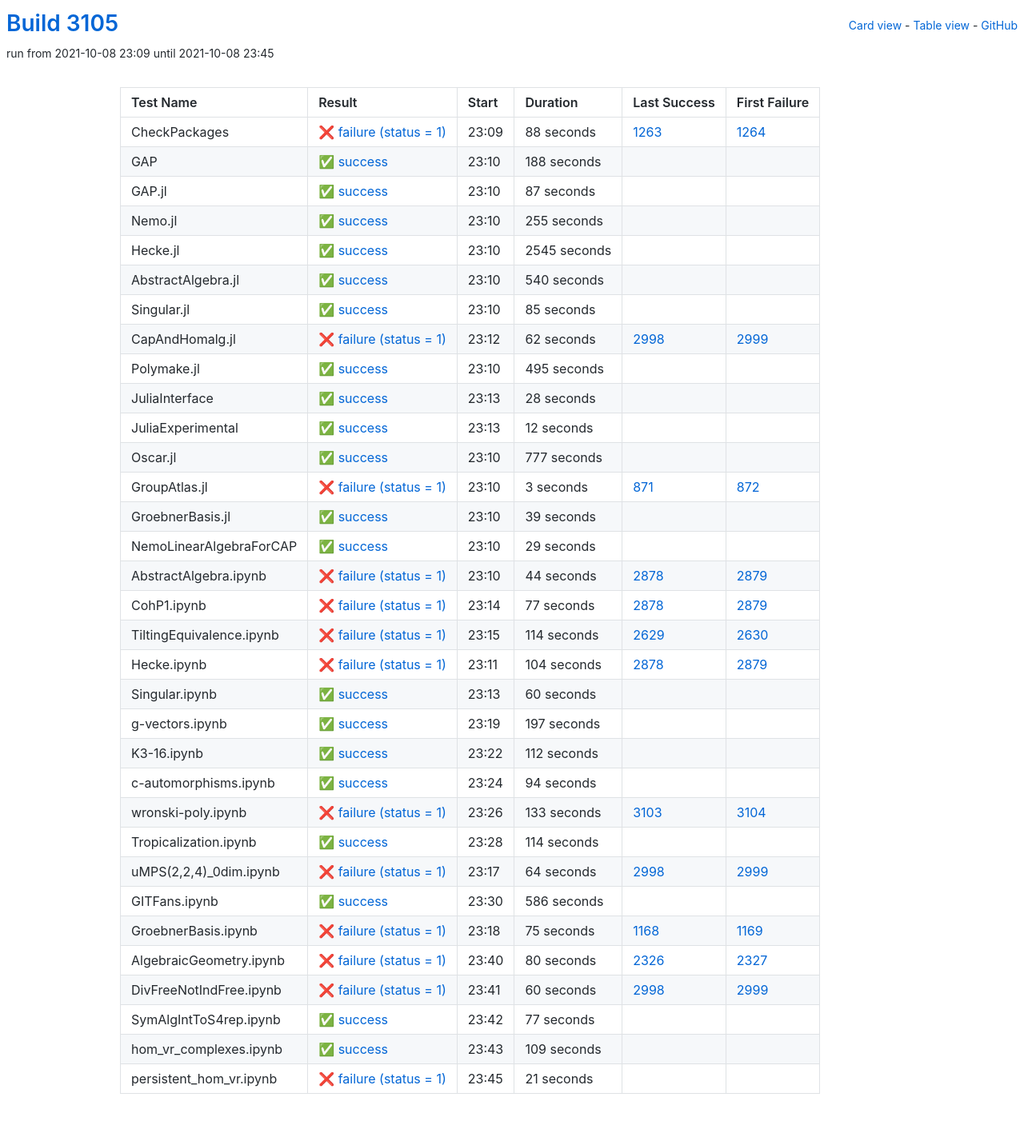
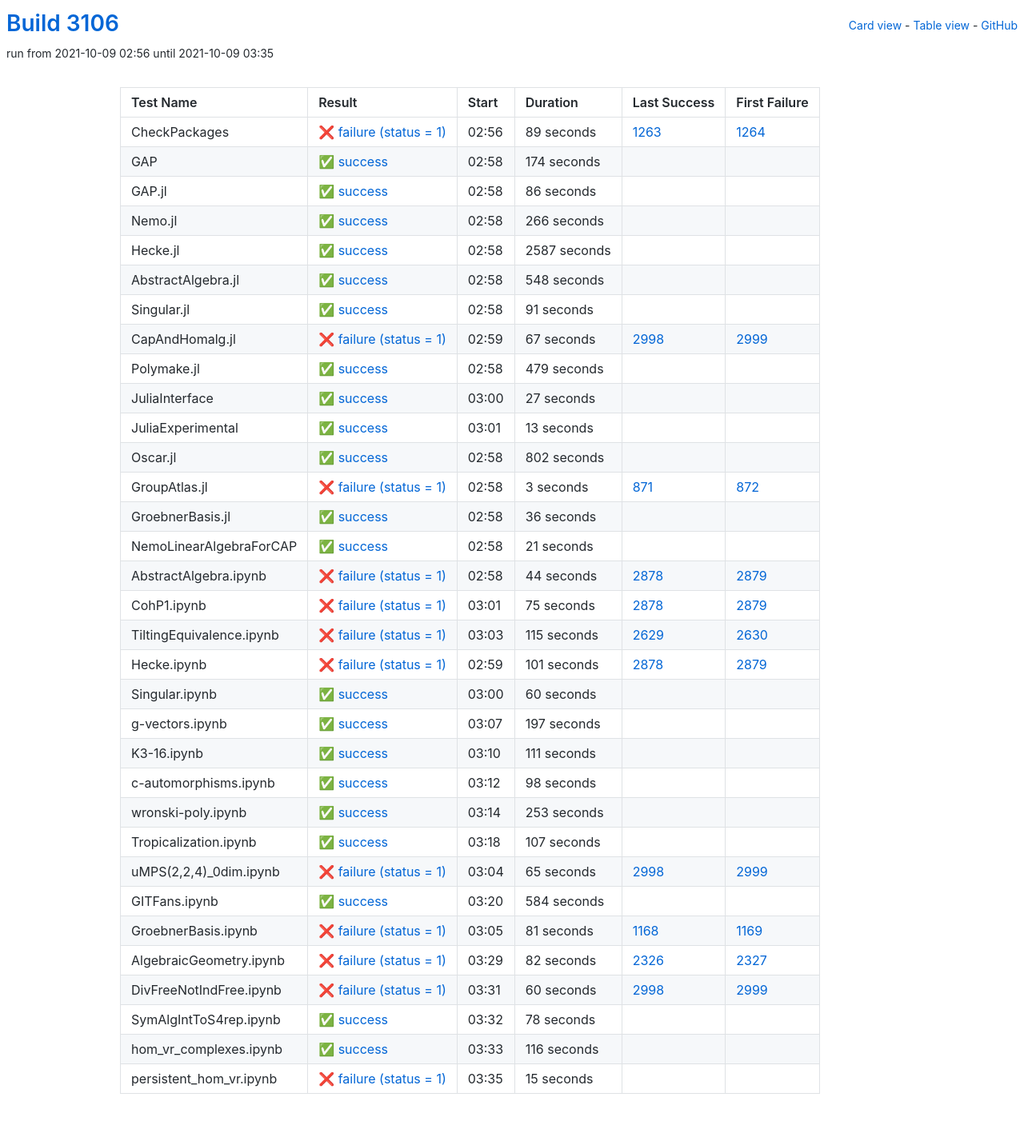
Before and after one commit to oscar-system/oscar-ci-status-stable, a Jekyll site: the page built from table.html, in a window 1280 px wide. Shown: the whole page at 80% size. Built offline with Jekyll 4.4.1, drawn with Linux system fonts in a browser that asks for light colours.

Commit message:
Build #3106

```diff
--- a/_data/ci.yml
+++ b/_data/ci.yml
@@ -1,6 +1,6 @@
 ---
-build: 3105
-build_url: https://oscarci.mathematik.uni-kl.de/job/oscar-stable/3105/
+build: 3106
+build_url: https://oscarci.mathematik.uni-kl.de/job/oscar-stable/3106/
 job: oscar-stable
 organization: oscar-system
 repo: oscar-ci-status-stable
@@ -8,152 +8,152 @@ repourl: https://github.com/oscar-system/oscar-ci-status-stable
 tests:
 - name: CheckPackages
   id: checkpackages
-  log: https://oscarci.mathematik.uni-kl.de/job/oscar-stable/3105/artifact/logs/build-3105/CheckPackages.log
-  start: 2021-10-08 23:09
+  log: https://oscarci.mathematik.uni-kl.de/job/oscar-stable/3106/artifact/logs/build-3106/CheckPackages.log
+  start: 2021-10-09 02:56
   success: false
   exitcode: 1
   status: failure
-  duration: 88
+  duration: 89
   last_success: 1263
   last_success_url: https://oscarci.mathematik.uni-kl.de/job/oscar-stable/1263/
   first_failure: 1264
   first_failure_url: https://oscarci.mathematik.uni-kl.de/job/oscar-stable/1264/
 - name: GAP
   id: gap
-  log: https://oscarci.mathematik.uni-kl.de/job/oscar-stable/3105/artifact/logs/build-3105/GAP.log
-  start: 2021-10-08 23:10
+  log: https://oscarci.mathematik.uni-kl.de/job/oscar-stable/3106/artifact/logs/build-3106/GAP.log
+  start: 2021-10-09 02:58
   success: true
   exitcode: 0
   status: success
-  duration: 188
+  duration: 174
   last_success: false
   last_success_url:
   first_failure: false
   first_failure_url:
 - name: GAP.jl
   id: gap-jl
-  log: https://oscarci.mathematik.uni-kl.de/job/oscar-stable/3105/artifact/logs/build-3105/GAP.jl.log
-  start: 2021-10-08 23:10
+  log: https://oscarci.mathematik.uni-kl.de/job/oscar-stable/3106/artifact/logs/build-3106/GAP.jl.log
+  start: 2021-10-09 02:58
   success: true
   exitcode: 0
   status: success
-  duration: 87
+  duration: 86
   last_success: false
   last_success_url:
   first_failure: false
   first_failure_url:
 - name: Nemo.jl
   id: nemo-jl
-  log: https://oscarci.mathematik.uni-kl.de/job/oscar-stable/3105/artifact/logs/build-3105/Nemo.jl.log
-  start: 2021-10-08 23:10
+  log: https://oscarci.mathematik.uni-kl.de/job/oscar-stable/3106/artifact/logs/build-3106/Nemo.jl.log
+  start: 2021-10-09 02:58
   success: true
   exitcode: 0
   status: success
-  duration: 255
+  duration: 266
   last_success: false
   last_success_url:
   first_failure: false
   first_failure_url:
 - name: Hecke.jl
   id: hecke-jl
-  log: https://oscarci.mathematik.uni-kl.de/job/oscar-stable/3105/artifact/logs/build-3105/Hecke.jl.log
-  start: 2021-10-08 23:10
+  log: https://oscarci.mathematik.uni-kl.de/job/oscar-stable/3106/artifact/logs/build-3106/Hecke.jl.log
+  start: 2021-10-09 02:58
   success: true
   exitcode: 0
   status: success
-  duration: 2545
+  duration: 2587
   last_success: false
   last_success_url:
   first_failure: false
   first_failure_url:
 - name: AbstractAlgebra.jl
   id: abstractalgebra-jl
-  log: https://oscarci.mathematik.uni-kl.de/job/oscar-stable/3105/artifact/logs/build-3105/AbstractAlgebra.jl.log
-  start: 2021-10-08 23:10
+  log: https://oscarci.mathematik.uni-kl.de/job/oscar-stable/3106/artifact/logs/build-3106/AbstractAlgebra.jl.log
+  start: 2021-10-09 02:58
   success: true
   exitcode: 0
   status: success
-  duration: 540
+  duration: 548
   last_success: false
   last_success_url:
   first_failure: false
   first_failure_url:
 - name: Singular.jl
   id: singular-jl
-  log: https://oscarci.mathematik.uni-kl.de/job/oscar-stable/3105/artifact/logs/build-3105/Singular.jl.log
-  start: 2021-10-08 23:10
+  log: https://oscarci.mathematik.uni-kl.de/job/oscar-stable/3106/artifact/logs/build-3106/Singular.jl.log
+  start: 2021-10-09 02:58
   success: true
   exitcode: 0
   status: success
-  duration: 85
+  duration: 91
   last_success: false
   last_success_url:
   first_failure: false
   first_failure_url:
 - name: CapAndHomalg.jl
   id: capandhomalg-jl
-  log: https://oscarci.mathematik.uni-kl.de/job/oscar-stable/3105/artifact/logs/build-3105/CapAndHomalg.jl.log
-  start: 2021-10-08 23:12
+  log: https://oscarci.mathematik.uni-kl.de/job/oscar-stable/3106/artifact/logs/build-3106/CapAndHomalg.jl.log
+  start: 2021-10-09 02:59
   success: false
   exitcode: 1
   status: failure
-  duration: 62
+  duration: 67
   last_success: 2998
   last_success_url: https://oscarci.mathematik.uni-kl.de/job/oscar-stable/2998/
   first_failure: 2999
   first_failure_url: https://oscarci.mathematik.uni-kl.de/job/oscar-stable/2999/
 - name: Polymake.jl
   id: polymake-jl
-  log: https://oscarci.mathematik.uni-kl.de/job/oscar-stable/3105/artifact/logs/build-3105/Polymake.jl.log
-  start: 2021-10-08 23:10
+  log: https://oscarci.mathematik.uni-kl.de/job/oscar-stable/3106/artifact/logs/build-3106/Polymake.jl.log
+  start: 2021-10-09 02:58
   success: true
   exitcode: 0
   status: success
-  duration: 495
+  duration: 479
   last_success: false
   last_success_url:
   first_failure: false
   first_failure_url:
 - name: JuliaInterface
   id: juliainterface
-  log: https://oscarci.mathematik.uni-kl.de/job/oscar-stable/3105/artifact/logs/build-3105/JuliaInterface.log
-  start: 2021-10-08 23:13
+  log: https://oscarci.mathematik.uni-kl.de/job/oscar-stable/3106/artifact/logs/build-3106/JuliaInterface.log
+  start: 2021-10-09 03:00
   success: true
   exitcode: 0
   status: success
-  duration: 28
+  duration: 27
   last_success: false
   last_success_url:
   first_failure: false
   first_failure_url:
 - name: JuliaExperimental
   id: juliaexperimental
-  log: https://oscarci.mathematik.uni-kl.de/job/oscar-stable/3105/artifact/logs/build-3105/JuliaExperimental.log
-  start: 2021-10-08 23:13
+  log: https://oscarci.mathematik.uni-kl.de/job/oscar-stable/3106/artifact/logs/build-3106/JuliaExperimental.log
+  start: 2021-10-09 03:01
   success: true
   exitcode: 0
   status: success
-  duration: 12
+  duration: 13
   last_success: false
   last_success_url:
   first_failure: false
   first_failure_url:
 - name: Oscar.jl
   id: oscar-jl
-  log: https://oscarci.mathematik.uni-kl.de/job/oscar-stable/3105/artifact/logs/build-3105/Oscar.jl.log
-  start: 2021-10-08 23:10
+  log: https://oscarci.mathematik.uni-kl.de/job/oscar-stable/3106/artifact/logs/build-3106/Oscar.jl.log
+  start: 2021-10-09 02:58
   success: true
   exitcode: 0
   status: success
-  duration: 777
+  duration: 802
   last_success: false
   last_success_url:
   first_failure: false
   first_failure_url:
 - name: GroupAtlas.jl
   id: groupatlas-jl
-  log: https://oscarci.mathematik.uni-kl.de/job/oscar-stable/3105/artifact/logs/build-3105/GroupAtlas.jl.log
-  start: 2021-10-08 23:10
+  log: https://oscarci.mathematik.uni-kl.de/job/oscar-stable/3106/artifact/logs/build-3106/GroupAtlas.jl.log
+  start: 2021-10-09 02:58
   success: false
   exitcode: 1
   status: failure
@@ -164,32 +164,32 @@ tests:
   first_failure_url: https://oscarci.mathematik.uni-kl.de/job/oscar-stable/872/
 - name: GroebnerBasis.jl
   id: groebnerbasis-jl
-  log: https://oscarci.mathematik.uni-kl.de/job/oscar-stable/3105/artifact/logs/build-3105/GroebnerBasis.jl.log
-  start: 2021-10-08 23:10
+  log: https://oscarci.mathematik.uni-kl.de/job/oscar-stable/3106/artifact/logs/build-3106/GroebnerBasis.jl.log
+  start: 2021-10-09 02:58
   success: true
   exitcode: 0
   status: success
-  duration: 39
+  duration: 36
   last_success: false
   last_success_url:
   first_failure: false
   first_failure_url:
 - name: NemoLinearAlgebraForCAP
   id: nemolinearalgebraforcap
-  log: https://oscarci.mathematik.uni-kl.de/job/oscar-stable/3105/artifact/logs/build-3105/NemoLinearAlgebraForCAP.log
-  start: 2021-10-08 23:10
+  log: https://oscarci.mathematik.uni-kl.de/job/oscar-stable/3106/artifact/logs/build-3106/NemoLinearAlgebraForCAP.log
+  start: 2021-10-09 02:58
   success: true
   exitcode: 0
   status: success
-  duration: 29
+  duration: 21
   last_success: false
   last_success_url:
   first_failure: false
   first_failure_url:
 - name: AbstractAlgebra.ipynb
   id: abstractalgebra-ipynb
-  log: https://oscarci.mathematik.uni-kl.de/job/oscar-stable/3105/artifact/logs/build-3105/AbstractAlgebra.ipynb.log
-  start: 2021-10-08 23:10
+  log: https://oscarci.mathematik.uni-kl.de/job/oscar-stable/3106/artifact/logs/build-3106/AbstractAlgebra.ipynb.log
+  start: 2021-10-09 02:58
   success: false
   exitcode: 1
   status: failure
@@ -200,44 +200,44 @@ tests:
   first_failure_url: https://oscarci.mathematik.uni-kl.de/job/oscar-stable/2879/
 - name: CohP1.ipynb
   id: cohp1-ipynb
-  log: https://oscarci.mathematik.uni-kl.de/job/oscar-stable/3105/artifact/logs/build-3105/CohP1.ipynb.log
-  start: 2021-10-08 23:14
+  log: https://oscarci.mathematik.uni-kl.de/job/oscar-stable/3106/artifact/logs/build-3106/CohP1.ipynb.log
+  start: 2021-10-09 03:01
   success: false
   exitcode: 1
   status: failure
-  duration: 77
+  duration: 75
   last_success: 2878
   last_success_url: https://oscarci.mathematik.uni-kl.de/job/oscar-stable/2878/
   first_failure: 2879
   first_failure_url: https://oscarci.mathematik.uni-kl.de/job/oscar-stable/2879/
 - name: TiltingEquivalence.ipynb
   id: tiltingequivalence-ipynb
-  log: https://oscarci.mathematik.uni-kl.de/job/oscar-stable/3105/artifact/logs/build-3105/TiltingEquivalence.ipynb.log
-  start: 2021-10-08 23:15
+  log: https://oscarci.mathematik.uni-kl.de/job/oscar-stable/3106/artifact/logs/build-3106/TiltingEquivalence.ipynb.log
+  start: 2021-10-09 03:03
   success: false
   exitcode: 1
   status: failure
-  duration: 114
+  duration: 115
   last_success: 2629
   last_success_url: https://oscarci.mathematik.uni-kl.de/job/oscar-stable/2629/
   first_failure: 2630
   first_failure_url: https://oscarci.mathematik.uni-kl.de/job/oscar-stable/2630/
 - name: Hecke.ipynb
   id: hecke-ipynb
-  log: https://oscarci.mathematik.uni-kl.de/job/oscar-stable/3105/artifact/logs/build-3105/Hecke.ipynb.log
-  start: 2021-10-08 23:11
+  log: https://oscarci.mathematik.uni-kl.de/job/oscar-stable/3106/artifact/logs/build-3106/Hecke.ipynb.log
+  start: 2021-10-09 02:59
   success: false
   exitcode: 1
   status: failure
-  duration: 104
+  duration: 101
   last_success: 2878
   last_success_url: https://oscarci.mathematik.uni-kl.de/job/oscar-stable/2878/
   first_failure: 2879
   first_failure_url: https://oscarci.mathematik.uni-kl.de/job/oscar-stable/2879/
 - name: Singular.ipynb
   id: singular-ipynb
-  log: https://oscarci.mathematik.uni-kl.de/job/oscar-stable/3105/artifact/logs/build-3105/Singular.ipynb.log
-  start: 2021-10-08 23:13
+  log: https://oscarci.mathematik.uni-kl.de/job/oscar-stable/3106/artifact/logs/build-3106/Singular.ipynb.log
+  start: 2021-10-09 03:00
   success: true
   exitcode: 0
   status: success
@@ -248,8 +248,8 @@ tests:
   first_failure_url:
 - name: g-vectors.ipynb
   id: g-vectors-ipynb
-  log: https://oscarci.mathematik.uni-kl.de/job/oscar-stable/3105/artifact/logs/build-3105/g-vectors.ipynb.log
-  start: 2021-10-08 23:19
+  log: https://oscarci.mathematik.uni-kl.de/job/oscar-stable/3106/artifact/logs/build-3106/g-vectors.ipynb.log
+  start: 2021-10-09 03:07
   success: true
   exitcode: 0
   status: success
@@ -260,104 +260,104 @@ tests:
   first_failure_url:
 - name: K3-16.ipynb
   id: k3-16-ipynb
-  log: https://oscarci.mathematik.uni-kl.de/job/oscar-stable/3105/artifact/logs/build-3105/K3-16.ipynb.log
-  start: 2021-10-08 23:22
+  log: https://oscarci.mathematik.uni-kl.de/job/oscar-stable/3106/artifact/logs/build-3106/K3-16.ipynb.log
+  start: 2021-10-09 03:10
   success: true
   exitcode: 0
   status: success
-  duration: 112
+  duration: 111
   last_success: false
   last_success_url:
   first_failure: false
   first_failure_url:
 - name: c-automorphisms.ipynb
   id: c-automorphisms-ipynb
-  log: https://oscarci.mathematik.uni-kl.de/job/oscar-stable/3105/artifact/logs/build-3105/c-automorphisms.ipynb.log
-  start: 2021-10-08 23:24
+  log: https://oscarci.mathematik.uni-kl.de/job/oscar-stable/3106/artifact/logs/build-3106/c-automorphisms.ipynb.log
+  start: 2021-10-09 03:12
   success: true
   exitcode: 0
   status: success
-  duration: 94
+  duration: 98
   last_success: false
   last_success_url:
   first_failure: false
   first_failure_url:
 - name: wronski-poly.ipynb
   id: wronski-poly-ipynb
-  log: https://oscarci.mathematik.uni-kl.de/job/oscar-stable/3105/artifact/logs/build-3105/wronski-poly.ipynb.log
-  start: 2021-10-08 23:26
-  success: false
-  exitcode: 1
-  status: failure
-  duration: 133
-  last_success: 3103
-  last_success_url: https://oscarci.mathematik.uni-kl.de/job/oscar-stable/3103/
-  first_failure: 3104
-  first_failure_url: https://oscarci.mathematik.uni-kl.de/job/oscar-stable/3104/
-- name: Tropicalization.ipynb
-  id: tropicalization-ipynb
-  log: https://oscarci.mathematik.uni-kl.de/job/oscar-stable/3105/artifact/logs/build-3105/Tropicalization.ipynb.log
-  start: 2021-10-08 23:28
+  log: https://oscarci.mathematik.uni-kl.de/job/oscar-stable/3106/artifact/logs/build-3106/wronski-poly.ipynb.log
+  start: 2021-10-09 03:14
   success: true
   exitcode: 0
   status: success
-  duration: 114
+  duration: 253
+  last_success: false
+  last_success_url:
+  first_failure: false
+  first_failure_url:
+- name: Tropicalization.ipynb
+  id: tropicalization-ipynb
+  log: https://oscarci.mathematik.uni-kl.de/job/oscar-stable/3106/artifact/logs/build-3106/Tropicalization.ipynb.log
+  start: 2021-10-09 03:18
+  success: true
+  exitcode: 0
+  status: success
+  duration: 107
   last_success: false
   last_success_url:
   first_failure: false
   first_failure_url:
 - name: uMPS(2,2,4)_0dim.ipynb
   id: umps-2-2-4-0dim-ipynb
-  log: https://oscarci.mathematik.uni-kl.de/job/oscar-stable/3105/artifact/logs/build-3105/uMPS-2-2-4-_0dim.ipynb.log
-  start: 2021-10-08 23:17
+  log: https://oscarci.mathematik.uni-kl.de/job/oscar-stable/3106/artifact/logs/build-3106/uMPS-2-2-4-_0dim.ipynb.log
+  start: 2021-10-09 03:04
   success: false
   exitcode: 1
   status: failure
-  duration: 64
+  duration: 65
   last_success: 2998
   last_success_url: https://oscarci.mathematik.uni-kl.de/job/oscar-stable/2998/
   first_failure: 2999
   first_failure_url: https://oscarci.mathematik.uni-kl.de/job/oscar-stable/2999/
 - name: GITFans.ipynb
   id: gitfans-ipynb
-  log: https://oscarci.mathematik.uni-kl.de/job/oscar-stable/3105/artifact/logs/build-3105/GITFans.ipynb.log
-  start: 2021-10-08 23:30
+  log: https://oscarci.mathematik.uni-kl.de/job/oscar-stable/3106/artifact/logs/build-3106/GITFans.ipynb.log
+  start: 2021-10-09 03:20
   success: true
   exitcode: 0
   status: success
-  duration: 586
+  duration: 584
   last_success: false
   last_success_url:
   first_failure: false
   first_failure_url:
 - name: GroebnerBasis.ipynb
   id: groebnerbasis-ipynb
-  log: https://oscarci.mathematik.uni-kl.de/job/oscar-stable/3105/artifact/logs/build-3105/GroebnerBasis.ipynb.log
-  start: 2021-10-08 23:18
+  log: https://oscarci.mathematik.uni-kl.de/job/oscar-stable/3106/artifact/logs/build-3106/GroebnerBasis.ipynb.log
+  start: 2021-10-09 03:05
   success: false
   exitcode: 1
   status: failure
-  duration: 75
+  duration: 81
   last_success: 1168
   last_success_url: https://oscarci.mathematik.uni-kl.de/job/oscar-stable/1168/
   first_failure: 1169
   first_failure_url: https://oscarci.mathematik.uni-kl.de/job/oscar-stable/1169/
 - name: AlgebraicGeometry.ipynb
   id: algebraicgeometry-ipynb
-  log: https://oscarci.mathematik.uni-kl.de/job/oscar-stable/3105/artifact/logs/build-3105/AlgebraicGeometry.ipynb.log
-  start: 2021-10-08 23:40
+  log: https://oscarci.mathematik.uni-kl.de/job/oscar-stable/3106/artifact/logs/build-3106/AlgebraicGeometry.ipynb.log
+  start: 2021-10-09 03:29
   success: false
   exitcode: 1
   status: failure
-  duration: 80
+  duration: 82
   last_success: 2326
   last_success_url: https://oscarci.mathematik.uni-kl.de/job/oscar-stable/2326/
   first_failure: 2327
   first_failure_url: https://oscarci.mathematik.uni-kl.de/job/oscar-stable/2327/
 - name: DivFreeNotIndFree.ipynb
   id: divfreenotindfree-ipynb
-  log: https://oscarci.mathematik.uni-kl.de/job/oscar-stable/3105/artifact/logs/build-3105/DivFreeNotIndFree.ipynb.log
-  start: 2021-10-08 23:41
+  log: https://oscarci.mathematik.uni-kl.de/job/oscar-stable/3106/artifact/logs/build-3106/DivFreeNotIndFree.ipynb.log
+  start: 2021-10-09 03:31
   success: false
   exitcode: 1
   status: failure
@@ -368,36 +368,36 @@ tests:
   first_failure_url: https://oscarci.mathematik.uni-kl.de/job/oscar-stable/2999/
 - name: SymAlgIntToS4rep.ipynb
   id: symalginttos4rep-ipynb
-  log: https://oscarci.mathematik.uni-kl.de/job/oscar-stable/3105/artifact/logs/build-3105/SymAlgIntToS4rep.ipynb.log
-  start: 2021-10-08 23:42
+  log: https://oscarci.mathematik.uni-kl.de/job/oscar-stable/3106/artifact/logs/build-3106/SymAlgIntToS4rep.ipynb.log
+  start: 2021-10-09 03:32
   success: true
   exitcode: 0
   status: success
-  duration: 77
+  duration: 78
   last_success: false
   last_success_url:
   first_failure: false
   first_failure_url:
 - name: hom_vr_complexes.ipynb
   id: hom-vr-complexes-ipynb
-  log: https://oscarci.mathematik.uni-kl.de/job/oscar-stable/3105/artifact/logs/build-3105/hom_vr_complexes.ipynb.log
-  start: 2021-10-08 23:43
+  log: https://oscarci.mathematik.uni-kl.de/job/oscar-stable/3106/artifact/logs/build-3106/hom_vr_complexes.ipynb.log
+  start: 2021-10-09 03:33
   success: true
   exitcode: 0
   status: success
-  duration: 109
+  duration: 116
   last_success: false
   last_success_url:
   first_failure: false
   first_failure_url:
 - name: persistent_hom_vr.ipynb
   id: persistent-hom-vr-ipynb
-  log: https://oscarci.mathematik.uni-kl.de/job/oscar-stable/3105/artifact/logs/build-3105/persistent_hom_vr.ipynb.log
-  start: 2021-10-08 23:45
+  log: https://oscarci.mathematik.uni-kl.de/job/oscar-stable/3106/artifact/logs/build-3106/persistent_hom_vr.ipynb.log
+  start: 2021-10-09 03:35
   success: false
   exitcode: 1
   status: failure
-  duration: 21
+  duration: 15
   last_success: false
   last_success_url:
   first_failure: false
```
Also changed, not shown: README.md.
